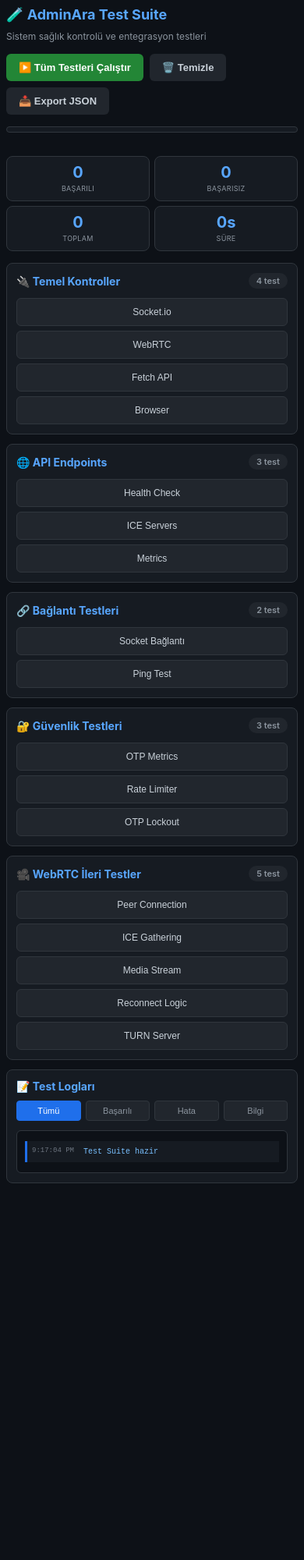
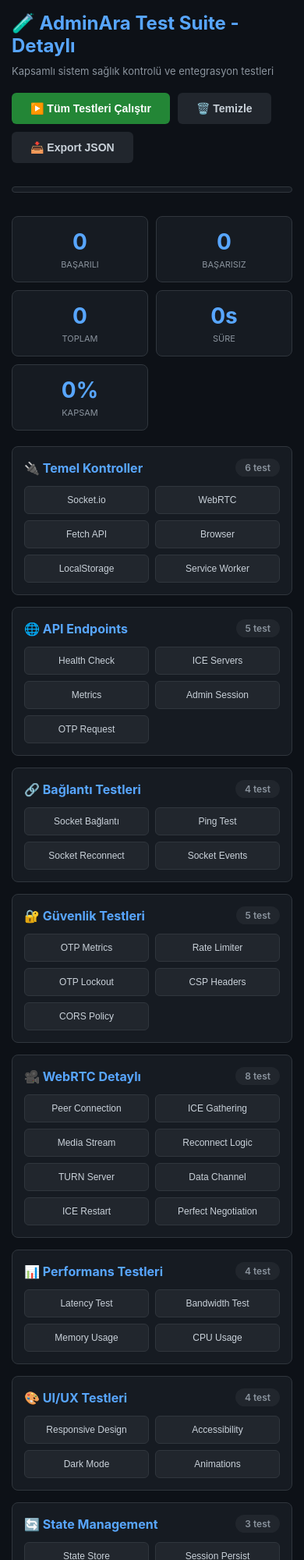
Before and after one commit to btasarimambalaj-afk/adminara, a website: page public/test-suite.html in a window 390 px wide. Shown: the top 2000 px of the page at 78% size. Before the commit the page ends 1545 px from the top, so only its background shows below. Drawn offline with nearby package versions, Linux system fonts and the light colour scheme.

Commit message:
feat: Test suite detaylandırıldı - 39 test eklendi

```diff
--- a/public/test-suite.html
+++ b/public/test-suite.html
@@ -7,8 +7,8 @@
   <style>
     *{margin:0;padding:0;box-sizing:border-box}
     body{font-family:-apple-system,BlinkMacSystemFont,'Segoe UI',Roboto,sans-serif;background:#0d1117;color:#c9d1d9;padding:15px;overflow-x:hidden}
-    .container{max-width:1000px;margin:0 auto;width:100%}
-    h1{color:#58a6ff;margin-bottom:10px;font-size:24px;word-break:break-word}
+    .container{max-width:1200px;margin:0 auto;width:100%}
+    h1{color:#58a6ff;margin-bottom:10px;font-size:24px}
     .subtitle{color:#8b949e;margin-bottom:20px;font-size:13px}
     .header-actions{display:flex;gap:10px;margin-bottom:30px;flex-wrap:wrap}
     .header-actions button{padding:12px 24px;border:none;border-radius:6px;cursor:pointer;font-weight:600;font-size:14px}
@@ -17,34 +17,30 @@
     .btn-secondary{background:#21262d;color:#c9d1d9;border:1px solid #30363d}
     .btn-secondary:hover{background:#30363d}
     .stats-grid{display:grid;grid-template-columns:repeat(auto-fit,minmax(140px,1fr));gap:10px;margin-bottom:20px}
-    .stat-card{background:#161b22;border:1px solid #30363d;border-radius:8px;padding:15px;text-align:center;min-width:0}
-    .stat-value{font-size:28px;font-weight:bold;color:#58a6ff;margin-bottom:5px;line-height:1}
-    .stat-label{font-size:11px;color:#8b949e;text-transform:uppercase;letter-spacing:0.3px;white-space:nowrap;overflow:hidden;text-overflow:ellipsis}
+    .stat-card{background:#161b22;border:1px solid #30363d;border-radius:8px;padding:15px;text-align:center}
+    .stat-value{font-size:28px;font-weight:bold;color:#58a6ff;margin-bottom:5px}
+    .stat-label{font-size:11px;color:#8b949e;text-transform:uppercase}
     .progress-bar{background:#161b22;border:1px solid #30363d;border-radius:8px;height:8px;overflow:hidden;margin-bottom:30px}
     .progress-fill{background:linear-gradient(90deg,#238636,#2ea043);height:100%;transition:width 0.3s ease;width:0}
     .test-category{background:#161b22;border:1px solid #30363d;border-radius:8px;padding:15px;margin-bottom:15px}
-    .category-header{display:flex;justify-content:space-between;align-items:center;margin-bottom:12px;cursor:pointer;user-select:none;gap:10px}
-    .category-header h2{color:#58a6ff;font-size:16px;display:flex;align-items:center;gap:8px;flex:1;min-width:0}
+    .category-header{display:flex;justify-content:space-between;align-items:center;margin-bottom:12px;cursor:pointer}
+    .category-header h2{color:#58a6ff;font-size:16px;display:flex;align-items:center;gap:8px}
     .category-badge{background:#21262d;color:#8b949e;padding:4px 12px;border-radius:12px;font-size:12px;font-weight:600}
-    .test-grid{display:grid;grid-template-columns:repeat(auto-fill,minmax(140px,1fr));gap:8px;margin-top:12px}
-    .test-btn{padding:10px 12px;border:none;border-radius:6px;cursor:pointer;font-weight:500;font-size:12px;background:#21262d;color:#c9d1d9;border:1px solid #30363d;transition:all 0.2s;position:relative;white-space:nowrap;overflow:hidden;text-overflow:ellipsis}
+    .test-grid{display:grid;grid-template-columns:repeat(auto-fill,minmax(160px,1fr));gap:8px;margin-top:12px}
+    .test-btn{padding:10px 12px;border:none;border-radius:6px;cursor:pointer;font-weight:500;font-size:12px;background:#21262d;color:#c9d1d9;border:1px solid #30363d;transition:all 0.2s;position:relative}
     .test-btn:hover{background:#30363d;transform:translateY(-1px)}
     .test-btn.running{background:#1f6feb;color:#fff;border-color:#1f6feb}
     .test-btn.success{background:#238636;color:#fff;border-color:#238636}
     .test-btn.failed{background:#da3633;color:#fff;border-color:#da3633}
-    .test-btn::before{content:'';position:absolute;top:8px;right:8px;width:8px;height:8px;border-radius:50%;display:none}
-    .test-btn.success::before{display:block;background:#7ee787}
-    .test-btn.failed::before{display:block;background:#ff7b72}
     .logs-section{background:#161b22;border:1px solid #30363d;border-radius:8px;padding:15px;margin-bottom:20px}
-    .logs-header{display:flex;justify-content:space-between;align-items:center;margin-bottom:12px;gap:10px;flex-wrap:wrap}
+    .logs-header{display:flex;justify-content:space-between;align-items:center;margin-bottom:12px}
     .logs-header h2{color:#58a6ff;font-size:16px}
-    .log-filters{display:flex;gap:6px;flex-wrap:wrap}
+    .log-filters{display:flex;gap:6px}
     .filter-btn{padding:6px 12px;border:none;border-radius:4px;cursor:pointer;font-size:12px;background:#21262d;color:#8b949e;border:1px solid #30363d}
     .filter-btn.active{background:#1f6feb;color:#fff;border-color:#1f6feb}
-#logs{background:#0d1117;border:1px solid #30363d;border-radius:6px;padding:12px;max-height:350px;overflow-y:auto;overflow-x:hidden;font-family:'Courier New',monospace;font-size:12px;line-height:1.5}
-    .log{padding:6px;margin:3px 0;border-left:3px solid #30363d;background:#161b22;display:flex;align-items:start;gap:8px;word-break:break-word}
-    .log-time{color:#6e7681;font-size:10px;min-width:70px;flex-shrink:0}
-    .log-content{flex:1;min-width:0;word-wrap:break-word}
+    #logs{background:#0d1117;border:1px solid #30363d;border-radius:6px;padding:12px;max-height:400px;overflow-y:auto;font-family:'Courier New',monospace;font-size:12px;line-height:1.5}
+    .log{padding:6px;margin:3px 0;border-left:3px solid #30363d;background:#161b22;display:flex;gap:8px}
+    .log-time{color:#6e7681;font-size:10px;min-width:70px}
     .log.success{border-left-color:#238636}
     .log.success .log-content{color:#7ee787}
     .log.error{border-left-color:#da3633}
@@ -53,47 +49,12 @@
     .log.warning .log-content{color:#f0883e}
     .log.info{border-left-color:#1f6feb}
     .log.info .log-content{color:#79c0ff}
-    .collapsed .test-grid{display:none}
-    @media(max-width:768px){
-      body{padding:10px}
-      h1{font-size:20px}
-      .subtitle{font-size:12px;margin-bottom:15px}
-      .header-actions{gap:8px;margin-bottom:15px}
-      .stats-grid{grid-template-columns:repeat(2,1fr);gap:8px;margin-bottom:15px}
-      .stat-card{padding:12px}
-      .stat-value{font-size:24px}
-      .stat-label{font-size:10px}
-      .test-category{padding:12px;margin-bottom:12px}
-      .category-header h2{font-size:14px}
-      .category-badge{font-size:11px;padding:3px 10px}
-      .test-grid{grid-template-columns:1fr;gap:6px}
-      .test-btn{padding:10px;font-size:13px}
-      .logs-section{padding:12px}
-      .logs-header{flex-direction:column;align-items:flex-start}
-      .logs-header h2{font-size:14px}
-      .log-filters{width:100%}
-      .filter-btn{flex:1;font-size:11px;padding:6px 8px}
-      #logs{max-height:250px;padding:10px;font-size:11px}
-      .log{padding:6px;gap:6px}
-      .log-time{min-width:60px;font-size:9px}
-    }
-    @media(max-width:480px){
-      body{padding:8px}
-      h1{font-size:18px}
-      .header-actions button{padding:10px 16px;font-size:13px}
-      .stats-grid{gap:6px}
-      .stat-card{padding:10px}
-      .stat-value{font-size:20px}
-      .stat-label{font-size:9px}
-      .test-btn{font-size:12px}
-      #logs{max-height:200px;font-size:10px}
-    }
   </style>
 </head>
 <body>
   <div class="container">
-    <h1>🧪 AdminAra Test Suite</h1>
-    <p class="subtitle">Sistem sağlık kontrolü ve entegrasyon testleri</p>
+    <h1>🧪 AdminAra Test Suite - Detaylı</h1>
+    <p class="subtitle">Kapsamlı sistem sağlık kontrolü ve entegrasyon testleri</p>
 
     <div class="header-actions">
       <button class="btn-primary" id="runAll">▶️ Tüm Testleri Çalıştır</button>
@@ -122,60 +83,72 @@
         <div class="stat-value" id="duration">0s</div>
         <div class="stat-label">Süre</div>
       </div>
+      <div class="stat-card">
+        <div class="stat-value" id="coverage">0%</div>
+        <div class="stat-label">Kapsam</div>
+      </div>
     </div>
 
     <div class="test-category">
-      <div class="category-header" data-category="basic">
+      <div class="category-header">
         <h2>🔌 Temel Kontroller</h2>
-        <span class="category-badge">4 test</span>
+        <span class="category-badge">6 test</span>
       </div>
       <div class="test-grid">
         <button class="test-btn" data-test="socket">Socket.io</button>
         <button class="test-btn" data-test="webrtc">WebRTC</button>
         <button class="test-btn" data-test="fetch">Fetch API</button>
         <button class="test-btn" data-test="browser">Browser</button>
+        <button class="test-btn" data-test="localStorage">LocalStorage</button>
+        <button class="test-btn" data-test="serviceWorker">Service Worker</button>
       </div>
     </div>
 
     <div class="test-category">
-      <div class="category-header" data-category="api">
+      <div class="category-header">
         <h2>🌐 API Endpoints</h2>
-        <span class="category-badge">3 test</span>
+        <span class="category-badge">5 test</span>
       </div>
       <div class="test-grid">
         <button class="test-btn" data-test="health">Health Check</button>
         <button class="test-btn" data-test="ice">ICE Servers</button>
         <button class="test-btn" data-test="metrics">Metrics</button>
+        <button class="test-btn" data-test="adminSession">Admin Session</button>
+        <button class="test-btn" data-test="otpRequest">OTP Request</button>
       </div>
     </div>
 
     <div class="test-category">
-      <div class="category-header" data-category="connection">
+      <div class="category-header">
         <h2>🔗 Bağlantı Testleri</h2>
-        <span class="category-badge">2 test</span>
+        <span class="category-badge">4 test</span>
       </div>
       <div class="test-grid">
         <button class="test-btn" data-test="socketConnect">Socket Bağlantı</button>
         <button class="test-btn" data-test="ping">Ping Test</button>
+        <button class="test-btn" data-test="socketReconnect">Socket Reconnect</button>
+        <button class="test-btn" data-test="socketEvents">Socket Events</button>
       </div>
     </div>
 
     <div class="test-category">
-      <div class="category-header" data-category="security">
+      <div class="category-header">
         <h2>🔐 Güvenlik Testleri</h2>
-        <span class="category-badge">3 test</span>
+        <span class="category-badge">5 test</span>
       </div>
       <div class="test-grid">
         <button class="test-btn" data-test="otpMetrics">OTP Metrics</button>
         <button class="test-btn" data-test="rateLimiter">Rate Limiter</button>
         <button class="test-btn" data-test="otpLockout">OTP Lockout</button>
+        <button class="test-btn" data-test="csp">CSP Headers</button>
+        <button class="test-btn" data-test="cors">CORS Policy</button>
       </div>
     </div>
 
     <div class="test-category">
-      <div class="category-header" data-category="webrtc">
-        <h2>🎥 WebRTC İleri Testler</h2>
-        <span class="category-badge">5 test</span>
+      <div class="category-header">
+        <h2>🎥 WebRTC Detaylı</h2>
+        <span class="category-badge">8 test</span>
       </div>
       <div class="test-grid">
         <button class="test-btn" data-test="peerConnection">Peer Connection</button>
@@ -183,6 +156,47 @@
         <button class="test-btn" data-test="mediaStream">Media Stream</button>
         <button class="test-btn" data-test="reconnect">Reconnect Logic</button>
         <button class="test-btn" data-test="turnServer">TURN Server</button>
+        <button class="test-btn" data-test="dataChannel">Data Channel</button>
+        <button class="test-btn" data-test="iceRestart">ICE Restart</button>
+        <button class="test-btn" data-test="perfectNegotiation">Perfect Negotiation</button>
+      </div>
+    </div>
+
+    <div class="test-category">
+      <div class="category-header">
+        <h2>📊 Performans Testleri</h2>
+        <span class="category-badge">4 test</span>
+      </div>
+      <div class="test-grid">
+        <button class="test-btn" data-test="latency">Latency Test</button>
+        <button class="test-btn" data-test="bandwidth">Bandwidth Test</button>
+        <button class="test-btn" data-test="memoryUsage">Memory Usage</button>
+        <button class="test-btn" data-test="cpuUsage">CPU Usage</button>
+      </div>
+    </div>
+
+    <div class="test-category">
+      <div class="category-header">
+        <h2>🎨 UI/UX Testleri</h2>
+        <span class="category-badge">4 test</span>
+      </div>
+      <div class="test-grid">
+        <button class="test-btn" data-test="responsive">Responsive Design</button>
+        <button class="test-btn" data-test="accessibility">Accessibility</button>
+        <button class="test-btn" data-test="darkMode">Dark Mode</button>
+        <button class="test-btn" data-test="animations">Animations</button>
+      </div>
+    </div>
+
+    <div class="test-category">
+      <div class="category-header">
+        <h2>🔄 State Management</h2>
+        <span class="category-badge">3 test</span>
+      </div>
+      <div class="test-grid">
+        <button class="test-btn" data-test="stateStore">State Store</button>
+        <button class="test-btn" data-test="sessionPersist">Session Persist</button>
+        <button class="test-btn" data-test="queueSystem">Queue System</button>
       </div>
     </div>
 
@@ -201,6 +215,6 @@
   </div>
 
   <script src="/socket.io/socket.io.js"></script>
-  <script src="js/tests.js?v=1735737600"></script>
+  <script src="js/tests.js"></script>
 </body>
 </html>
```
